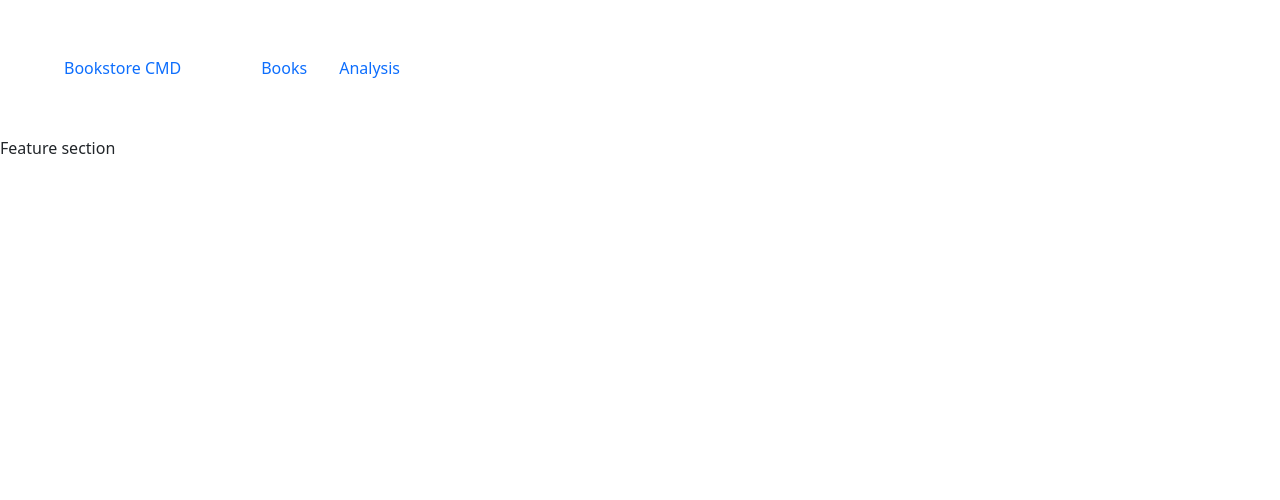
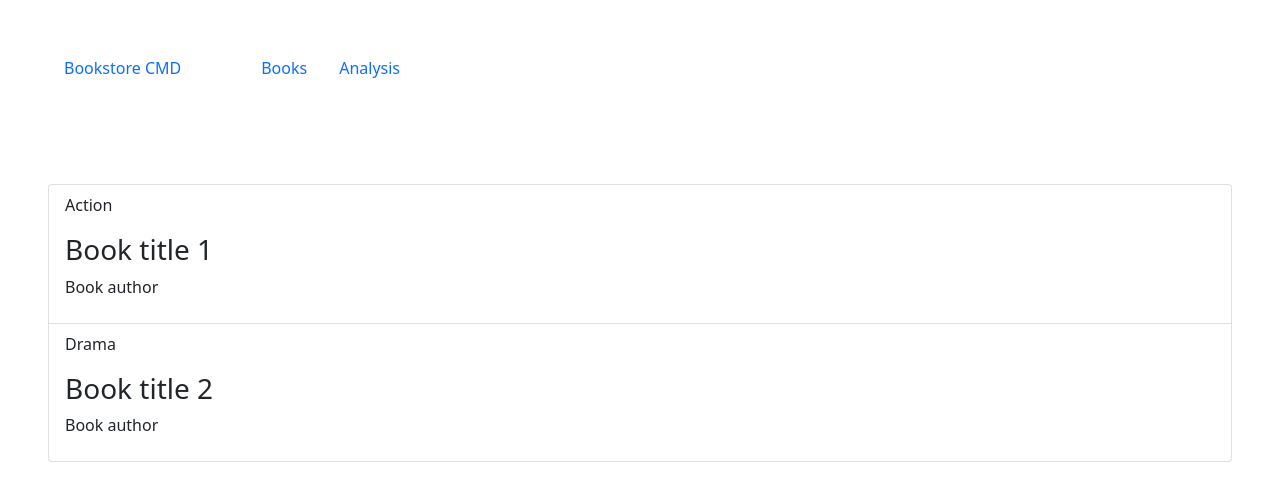
Before and after one commit to leopiresgoss/bookstore-firebase, a React (Create React App) app: page / in a window 1280 px wide. Shown: the top 500 px of the page. Built offline with nearby package versions, Linux system fonts and the light colour scheme.

Commit message:
Add Bookstore component

```diff
--- a/src/App.js
+++ b/src/App.js
@@ -1,9 +1,13 @@
+import { Routes, Route } from 'react-router-dom';
 import Navbar from './components/Navbar/Navbar';
+import BookList from './components/Bookstore/Booklist';
 
 const App = () => (
   <>
     <Navbar />
-    <div>Feature section</div>
+    <Routes>
+      <Route path="/" element={<BookList />} />
+    </Routes>
   </>
 );
 
--- /dev/null
+++ b/src/components/Bookstore/Booklist.js
@@ -0,0 +1,36 @@
+const BookList = () => {
+  const booklist = [
+    {
+      id: 1,
+      title: 'Book title 1',
+      author: 'Book author',
+      category: 'Action',
+      currentChapter: 2,
+      totalChapters: 10,
+    },
+    {
+      id: 2,
+      title: 'Book title 2',
+      author: 'Book author',
+      category: 'Drama',
+      currentChapter: 2,
+      totalChapters: 10,
+    },
+  ];
+
+  return (
+    <div className="container-fluid p-5">
+      <ul className="list-group">
+        {booklist.map((book) => (
+          <li key={book.id} className="list-group-item">
+            <p>{book.category}</p>
+            <h3>{book.title}</h3>
+            <p>{book.author}</p>
+          </li>
+        ))}
+      </ul>
+    </div>
+  );
+};
+
+export default BookList;
```
